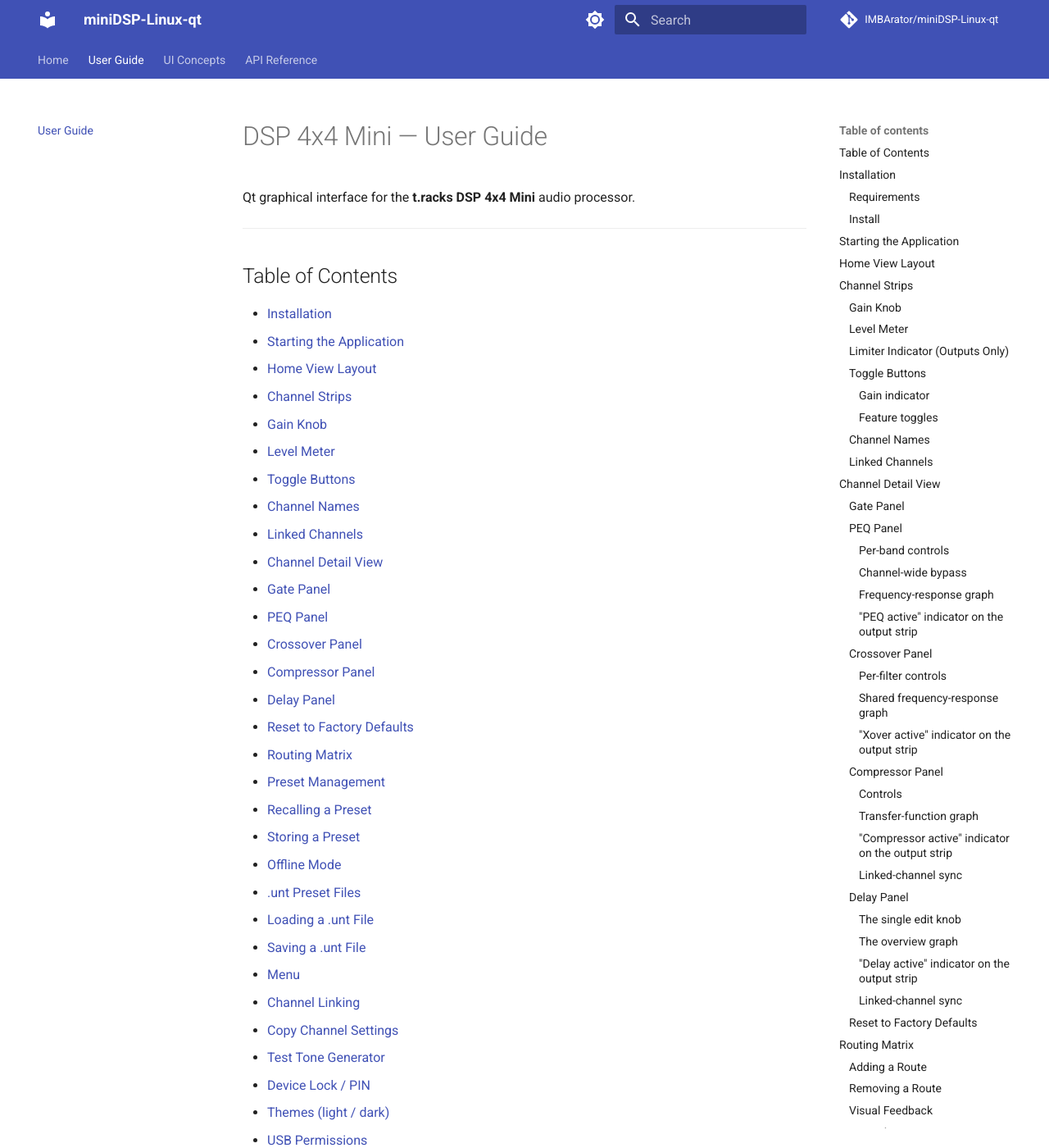
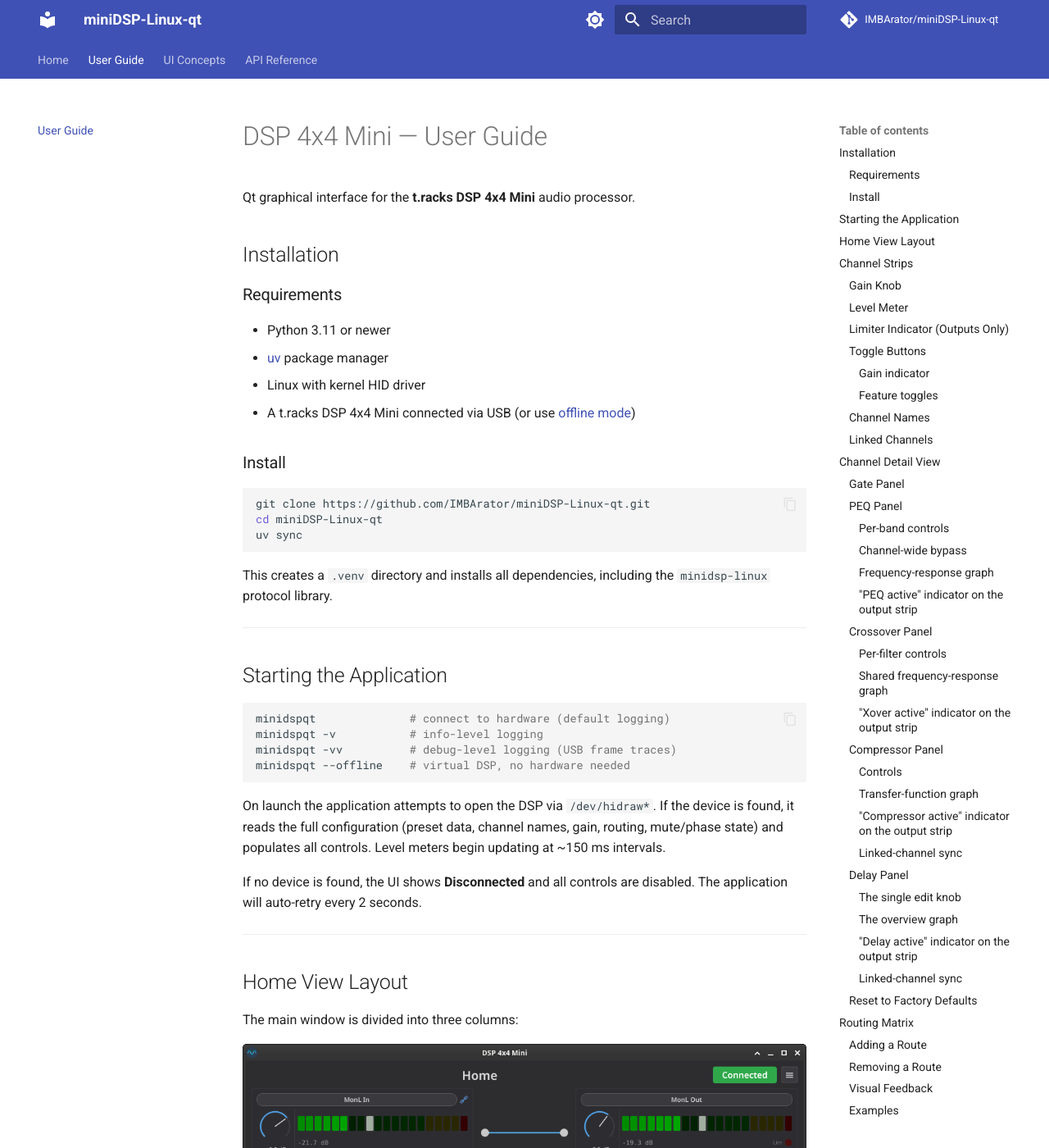
Before and after one commit to IMBArator/miniDSP-Linux-qt, an MkDocs documentation site: the page built from docs/user-guide.md, in a window 1280 px wide and 1400 px high. Shown: the whole window at 82% size. Built offline with MkDocs 1.6.1 and Material for MkDocs 9.7.7, drawn with Linux system fonts in a browser that asks for light colours; comment, search, counter and statistics services are not loaded.

Commit message:
docs(user-guide): drop manual TOC in favour of MkDocs sidebar
The Material theme already renders a follow-on-scroll TOC in the right
sidebar via the toc extension, so the hand-maintained list at the top
of the page produced a duplicate.

```diff
--- a/docs/user-guide.md
+++ b/docs/user-guide.md
@@ -1,45 +1,6 @@
 # DSP 4x4 Mini — User Guide
 
 Qt graphical interface for the **t.racks DSP 4x4 Mini** audio processor.
-
----
-
-## Table of Contents
-
-- [Installation](#installation)
-- [Starting the Application](#starting-the-application)
-- [Home View Layout](#home-view-layout)
-- [Channel Strips](#channel-strips)
-  - [Gain Knob](#gain-knob)
-  - [Level Meter](#level-meter)
-  - [Toggle Buttons](#toggle-buttons)
-  - [Channel Names](#channel-names)
-  - [Linked Channels](#linked-channels)
-- [Channel Detail View](#channel-detail-view)
-  - [Gate Panel](#gate-panel)
-  - [PEQ Panel](#peq-panel)
-  - [Crossover Panel](#crossover-panel)
-  - [Compressor Panel](#compressor-panel)
-  - [Delay Panel](#delay-panel)
-  - [Reset to Factory Defaults](#reset-to-factory-defaults)
-- [Routing Matrix](#routing-matrix)
-- [Preset Management](#preset-management)
-  - [Recalling a Preset](#recalling-a-preset)
-  - [Storing a Preset](#storing-a-preset)
-- [Offline Mode](#offline-mode)
-- [.unt Preset Files](#unt-preset-files)
-  - [Loading a .unt File](#loading-a-unt-file)
-  - [Saving a .unt File](#saving-a-unt-file)
-- [Menu](#menu)
-- [Channel Linking](#channel-linking)
-- [Copy Channel Settings](#copy-channel-settings)
-- [Test Tone Generator](#test-tone-generator)
-- [Device Lock / PIN](#device-lock--pin)
-- [Themes (light / dark)](#themes-light--dark)
-- [USB Permissions](#usb-permissions)
-- [Troubleshooting](#troubleshooting)
-
----
 
 ## Installation
 
```
